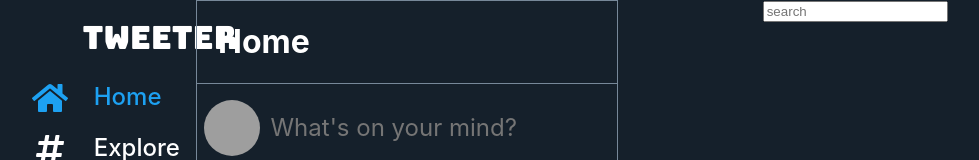
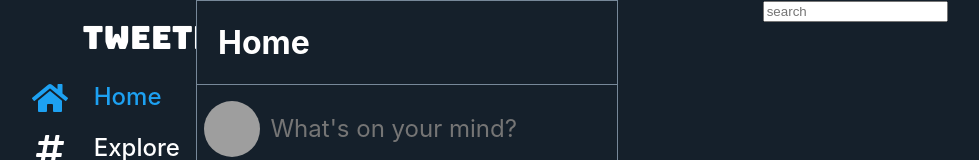
Before and after one commit to jadk97/tweeter-2.0, a React (Create React App) app: page /home in a window 1280 px wide. Shown: the top 160 px of the page, without its empty margins (188-1167 px from the left). Built offline with nearby package versions, Linux system fonts and the light colour scheme; grey boxes are pictures that could not be loaded.

Commit message:
tweaked the styling on the Header component to make it stick to the top of the screen on scroll

```diff
--- a/src/components/Header.css
+++ b/src/components/Header.css
@@ -1,6 +1,11 @@
 .header{
   text-align: left;
+  padding-top: 1px;
   padding-left: 5%;
   border-bottom: 1px solid lightslategray;
-
+  position: -webkit-sticky;
+  position: sticky;
+  top: 0;
+  background-color: #15202B;
+  z-index: 10;
 }
--- a/src/components/Tweet.js
+++ b/src/components/Tweet.js
@@ -71,6 +71,13 @@ const Tweet = ({ tweet, focusedView, childTweetToFocus }) => {
     setReplyClicked(false);
   }
 
+  let usersRepliedTo;
+  if(focusedView){
+    usersRepliedTo = new Set();
+    usersRepliedTo.add(tweet.creatorHandle);
+    console.log(usersRepliedTo);
+  }
+
   const tweetChain = (tweet.replies || []).map((tweet, i) => {
     if (i === 0) {
       console.log("this is the index of the tweet: ", tweet);
@@ -81,7 +88,6 @@ const Tweet = ({ tweet, focusedView, childTweetToFocus }) => {
   if (tweet.id === id) {
     console.log("THE IDS MATCH");
   }
-
   const abridgedTweetChain = (tweet.replies || []).map((tweet, i) => {
     if (i === 0) {
       // console.log("childTweetToFocus?: ", (typeof childTweetToFocus != "undefined") && (childTweetToFocus.id === tweet.id));
```
